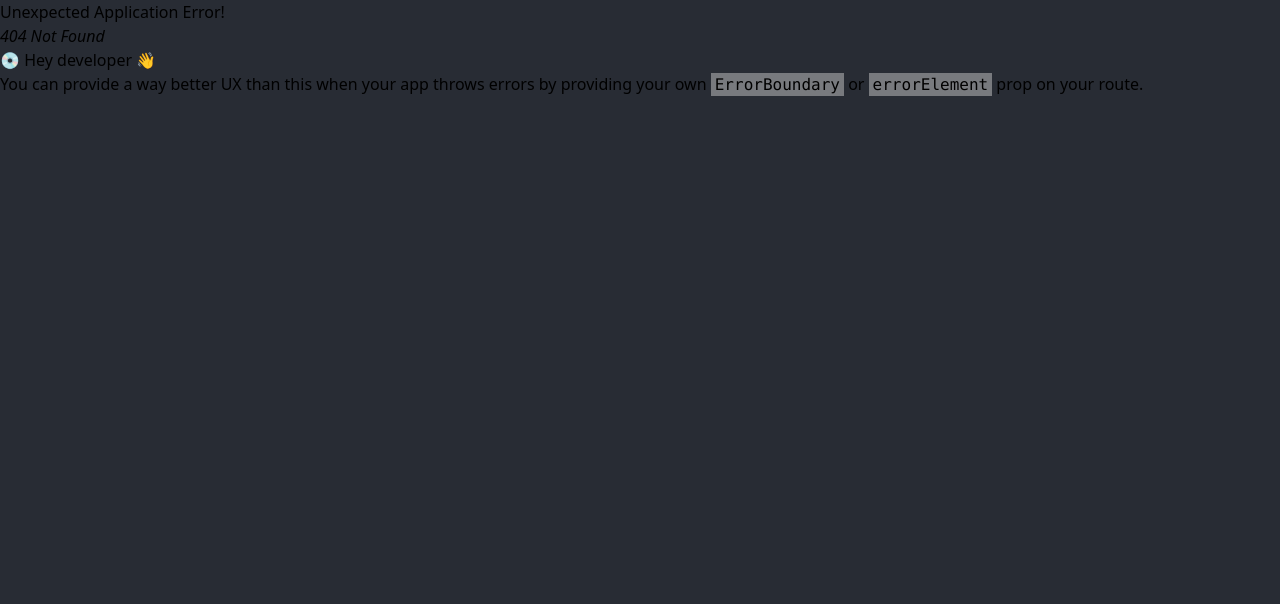
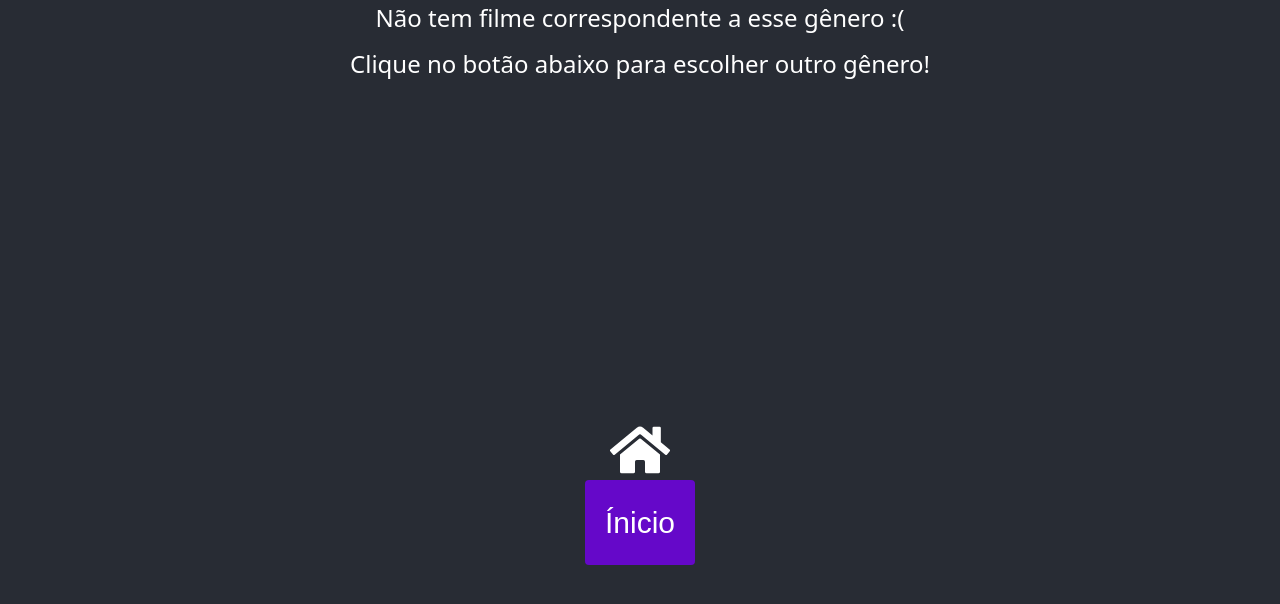
Before and after one commit to insper-tecnologias-web/projeto-3-bruno_julia_luca_luiza, a React (Create React App) app in the folder frontend/: page /erro in a window 1280 px wide. Before the commit this address had no page. Shown: the top 604 px of the page. Built offline with nearby package versions, Linux system fonts and the light colour scheme.

Commit message:
Menu Dropdown finalizado!

```diff
--- a/frontend/src/App.js
+++ b/frontend/src/App.js
@@ -36,7 +36,7 @@ function App() {
             </div>
             <h1 className="title">Meus Filmes</h1>
             <div>
-              <Menu />
+              <Menu funcao={setFilmesCall}/>
             </div>
 
 
--- a/frontend/src/components/Menu/index copy.js
+++ /dev/null
@@ -1,73 +0,0 @@
-import React, {useEffect, useState} from 'react'
-import "./index.css"
-import axios from "axios";
-
-export const Menu = () => {
-
-    const [generos, setGeneros] = useState([]);
-    const [lista, setListaGeneros] = useState([]);
-    const [genero_escolhido, setGeneroEscolhido] = useState([]);
-
-
-    useEffect(() => {
-        const pegaDados = async () => {
-
-            await axios.get("http://127.0.0.1:8000/generos")
-            .then((response) => {
-                let dados = response.data;
-                dados = Object.values(dados);
-                dados = dados.slice(1); //retira o primeiro item porque era null (problema da api)
-                setListaGeneros(dados);
-                //console.log(dados);
-            });
-        };
-        pegaDados();
-
-    }, []);
-
-    const [lista_genero, setListaGenero] = useState([]);
-
-
-    const pegaGeneros = async () => {
-        await axios
-        .get("http://127.0.0.1:8000/generos/" + generos)
-        .then((response) => {
-            console.log(response)
-            let dados = response.data;
-            dados = Object.values(dados);
-            setListaGenero(dados);
-        });
-    }
-
-
-    const mudaGenero = (e) => {
-        setGeneros(e.target.value);
-        handleGenero(e.target.value);
-    };
-
-    const handleGenero = (genero) => {
-        console.log(`Gênero selecionado: ${genero}`);
-        console.log(`Lista de filmes com gênero escolhido: ${lista_genero}`);
-    };
-
-
-    return (
-        <div>
-
-            <select className='fonte' value={generos} onChange={mudaGenero}>
-                <option value=""> Escolha um gênero </option>
-
-                {lista.map((genre, index) => (
-                    <option className='fonte' key={index} value={genre}>
-                        {genre}
-                    </option>
-                ))};
-            </select>
-
-
-        </div>
-
-
-
-    );
-};
--- a/frontend/src/components/Menu/index.js
+++ b/frontend/src/components/Menu/index.js
@@ -2,7 +2,7 @@ import React, { useEffect, useState } from 'react';
 import axios from 'axios';
 import './index.css';
 
-export const Menu = () => {
+export const Menu = (props) => {
   const [generos, setGeneros] = useState('');
   const [listaGeneros, setListaGeneros] = useState([]);
   const [listaGenero, setListaGenero] = useState([]);
@@ -12,7 +12,6 @@ export const Menu = () => {
       try {
         const response = await axios.get('http://127.0.0.1:8000/generos');
         let dados = Object.values(response.data).slice(1);
-        //remove o segundo item de dados
         dados = dados.filter((item, index) => index !== 1);
         setListaGeneros(dados);
       } catch (error) {
@@ -23,7 +22,30 @@ export const Menu = () => {
     pegaDados();
   }, []);
 
+  useEffect(() => {
+    const handleGenero = () => {
+      console.log(`Gênero selecionado: ${generos}`);
+      console.log('Lista de filmes com gênero escolhido:', listaGenero);
+      props.funcao(listaGenero);
+    };
+
+    if (listaGenero.length > 0) {
+      handleGenero();
+    } else if (generos !== '') {
+      const timeoutId = setTimeout(() => {
+        window.location.href = '/erro'; // Substitua '/erro' pelo URL desejado
+      }, 5000); // 15 segundos (ajuste conforme necessário)
+
+      return () => clearTimeout(timeoutId);
+    }
+  }, [listaGenero, generos, props]);
+
   const pegaGenero = async () => {
+    if (generos === '') {
+      window.location.href = '/erro'; // Substitua '/erro' pelo URL desejado
+      return;
+    }
+
     try {
       const response = await axios.get(`http://127.0.0.1:8000/generos/${generos}`);
       const dados = Object.values(response.data);
@@ -37,11 +59,6 @@ export const Menu = () => {
     setGeneros(e.target.value);
   };
 
-  const handleGenero = () => {
-    console.log(`Gênero selecionado: ${generos}`);
-    console.log('Lista de filmes com gênero escolhido:', listaGenero);
-  };
-
   return (
     <div>
       <select className="fonte" value={generos} onChange={mudaGenero}>
@@ -53,7 +70,6 @@ export const Menu = () => {
         ))}
       </select>
       <button className='fonte2' onClick={pegaGenero}>Buscar Filmes</button>
-      <button className='fonte2' onClick={handleGenero}>Mostrar Dados</button>
     </div>
   );
 };
--- a/frontend/src/components/SearchBar/index.js
+++ b/frontend/src/components/SearchBar/index.js
@@ -29,7 +29,7 @@ export const SearchBar = (props) => {
                 defaltvalue={input}
                 onChange={(e) => setInput(e.target.value)}
                 />
-                <button type="submit"> Submit </button>
+                <button className='fonte2' type="submit"> Submit </button>
             </form>
         </div>
     );
--- /dev/null
+++ b/frontend/src/components/SemFilme/index.css
@@ -0,0 +1,34 @@
+/* Estilo para o seletor .fonte2 */
+
+.fonte_1{
+    color: white;
+    text-align: center;
+    font-size: 24px; /* Ajuste o tamanho do texto conforme necessário */
+    margin-bottom: 10px; /* Adicionei uma pequena margem inferior para separar os textos do botão */
+}
+
+.fonte2_1 {
+font-family: 'Arial', sans-serif;
+font-size: 30px;
+padding: 20px; /* Reduzi o padding para não ocupar muito espaço vertical */
+background-color: #6508c9;
+color: #fff;
+border: none;
+border-radius: 4px;
+cursor: pointer;
+display: block; /* Para que o texto ocupe a largura total */
+margin: 0 auto; /* Centraliza o botão na tela */
+}
+
+/* Estilo para o seletor .fonte2:hover (estado quando o mouse está sobre o botão) */
+.fonte2_1:hover {
+background-color: #2980b9;
+}
+
+.alinha_1 {
+display: flex;
+justify-content: center;
+align-items: center;
+flex-direction: column; /* Mudei de 'row' para 'column' para centralizar verticalmente */
+height: 100vh; /* Para ocupar a altura total da tela */
+}
--- /dev/null
+++ b/frontend/src/components/SemFilme/index.js
@@ -0,0 +1,21 @@
+
+import { Link } from "react-router-dom";
+import {FaHome} from "react-icons/fa"
+import "./index.css";
+
+export const SemFilme = () => {
+
+
+
+  return (
+    <><p className='fonte_1'>Não tem filme correspondente a esse gênero :(</p>
+    <p className='fonte_1'>Clique no botão abaixo para escolher outro gênero!</p>
+          <div className='alinha_1'>
+              <Link to="/" className='alinha_1'>
+                    <FaHome size={60} color='white' />
+                    <h1 className='fonte2_1'>Ínicio</h1>
+              </Link>
+          </div></>
+  );
+
+};
```
Also changed, not shown: frontend/src/index.js (+6 -1 lines), frontend/src/App.css (line endings or trailing spaces), frontend/src/components/Menu/index.css (indentation only).
